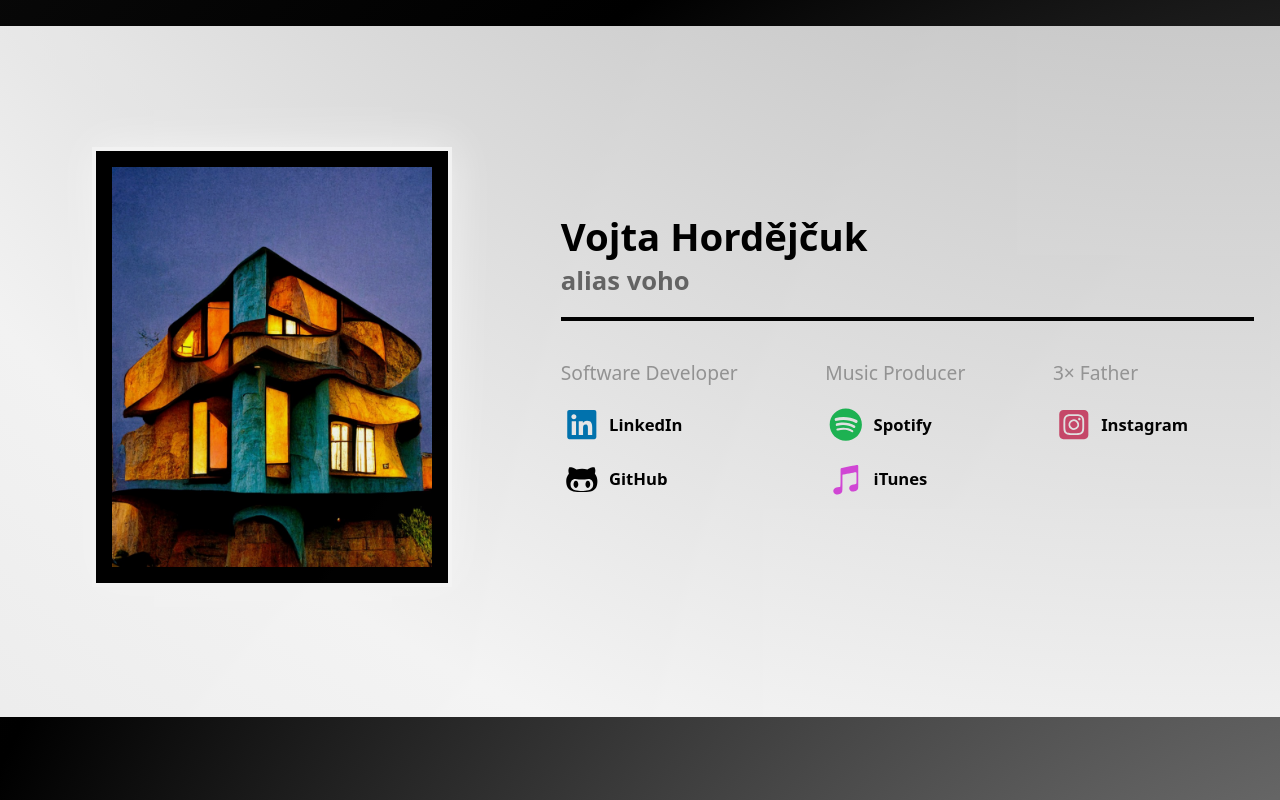
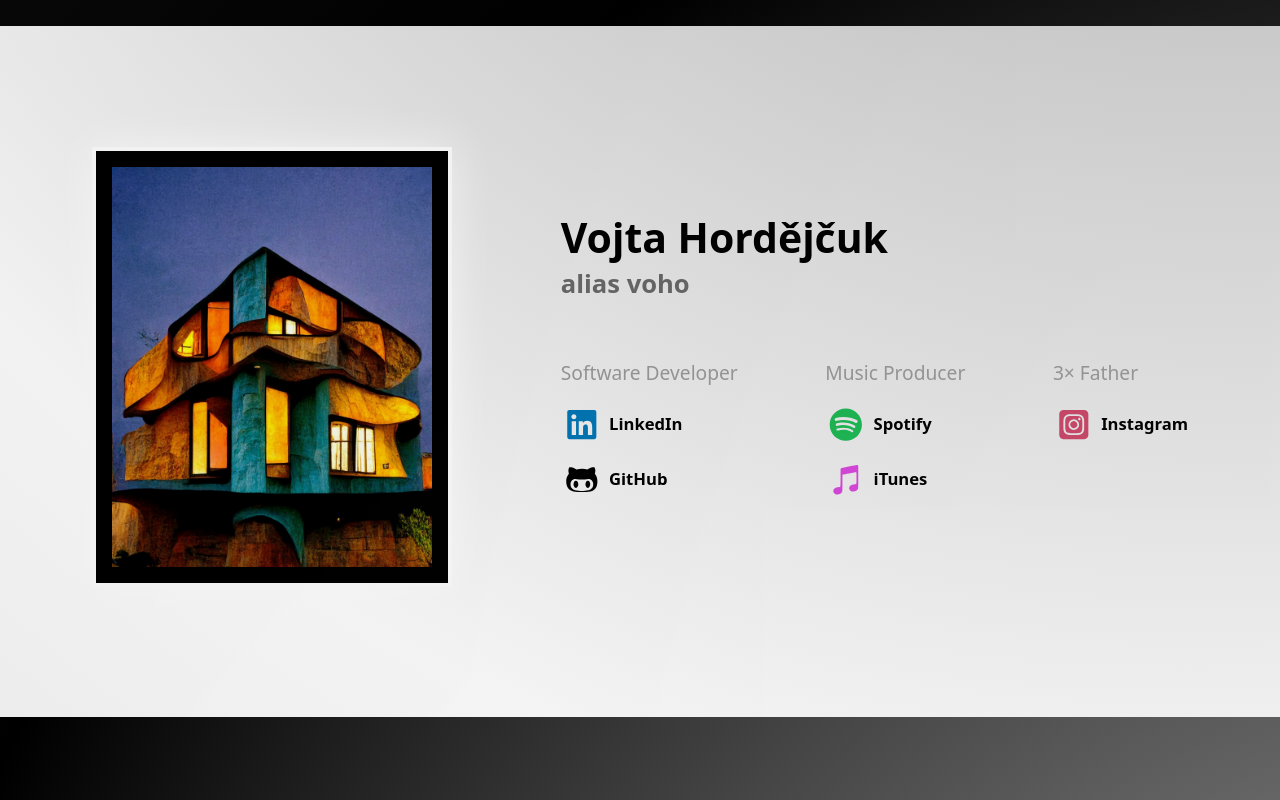
Before and after one commit to voho/personal-website, a React (Create React App) app: page / in a window 1280 px wide. Built offline with nearby package versions, Linux system fonts and the light colour scheme; the HTML template or start-up script is replaced by a standard one; a web font is replaced by a local one.

Commit message:
Update index.css

```diff
--- a/src/index.css
+++ b/src/index.css
@@ -78,7 +78,6 @@ a:hover {
 }
 
 .hero-skills {
-  border-top: 0.5vh solid black;
   color: #999;
   column-gap: 1em;
   display: flex;
@@ -123,7 +122,7 @@ a:hover {
 
 h1 {
   color: black;
-  font-size: 3vw;
+  font-size: 3.2vw;
   line-height: 1.2;
   margin: 0;
   padding: 1% 0;
```
